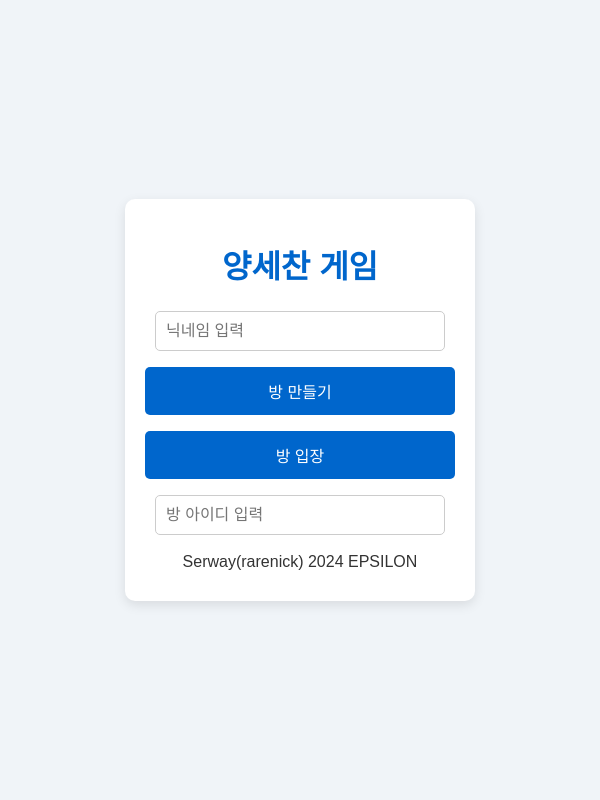
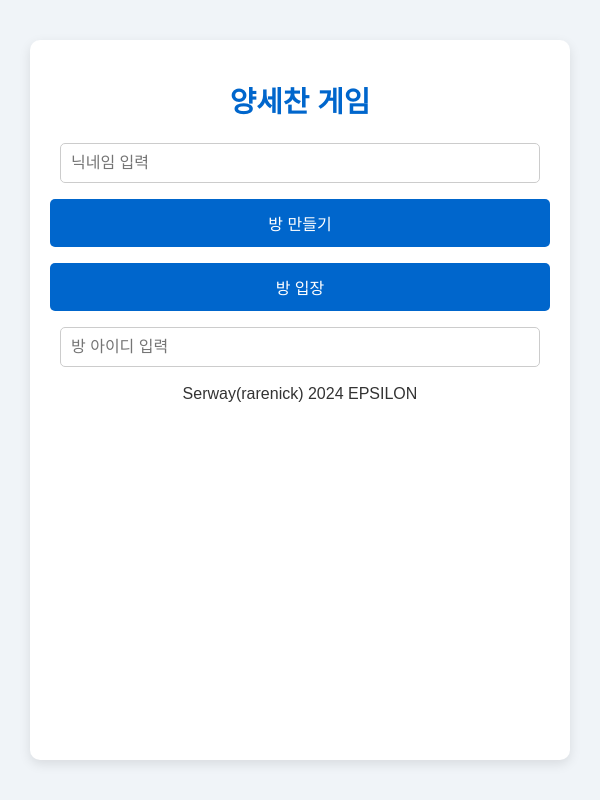
Before and after one commit to SerwayLee/EPSILON, a website: page public/index.html in a window 600 px wide. Drawn offline with Linux system fonts and the light colour scheme; no server answers.

Commit message:
Update index.html

```diff
--- a/public/index.html
+++ b/public/index.html
@@ -8,16 +8,17 @@
       box-sizing: border-box;
     }
 
-    body {
+    html, body {
       font-family: Arial, sans-serif;
       background-color: #f0f4f8;
       color: #333;
       margin: 0;
       padding: 0;
+      width: 100%;
+      height: 100%;
       display: flex;
       align-items: center;
       justify-content: center;
-      height: 100vh;
     }
 
     h1 {
@@ -32,9 +33,11 @@
       padding: 20px;
       border-radius: 10px;
       box-shadow: 0px 4px 12px rgba(0, 0, 0, 0.1);
-      width: 350px;
-      max-width: 100%;
+      width: 100%;
+      max-width: 800px; /* 데스크탑 기준 최대 너비 */
       text-align: center;
+      height: 90vh; /* 화면 높이의 90% */
+      overflow-y: auto;
     }
 
     input[type="text"] {
@@ -90,6 +93,61 @@
       font-weight: bold;
       color: #333;
       font-size: 1.2em;
+    }
+
+    @media (max-width: 600px) {
+      h1 {
+        font-size: 1.5em;
+      }
+      .container {
+        padding: 15px;
+        width: 100%;
+        height: 95vh;
+      }
+      input[type="text"], button {
+        font-size: 0.9em;
+      }
+      #chatLog, #playerList, #visibleCharacters {
+        max-height: 100px;
+        font-size: 0.8em;
+      }
+    }
+
+    @media (min-width: 600px) and (max-width: 900px) {
+      h1 {
+        font-size: 1.8em;
+      }
+      .container {
+        padding: 20px;
+        width: 90%;
+        height: 90vh;
+      }
+      input[type="text"], button {
+        font-size: 1em;
+      }
+      #chatLog, #playerList, #visibleCharacters {
+        max-height: 120px;
+        font-size: 0.85em;
+      }
+    }
+
+    @media (min-width: 900px) {
+      h1 {
+        font-size: 2em;
+      }
+      .container {
+        padding: 20px;
+        width: 80%;
+        max-width: 800px;
+        height: 90vh;
+      }
+      input[type="text"], button {
+        font-size: 1em;
+      }
+      #chatLog, #playerList, #visibleCharacters {
+        max-height: 150px;
+        font-size: 0.9em;
+      }
     }
   </style>
 </head>
```
